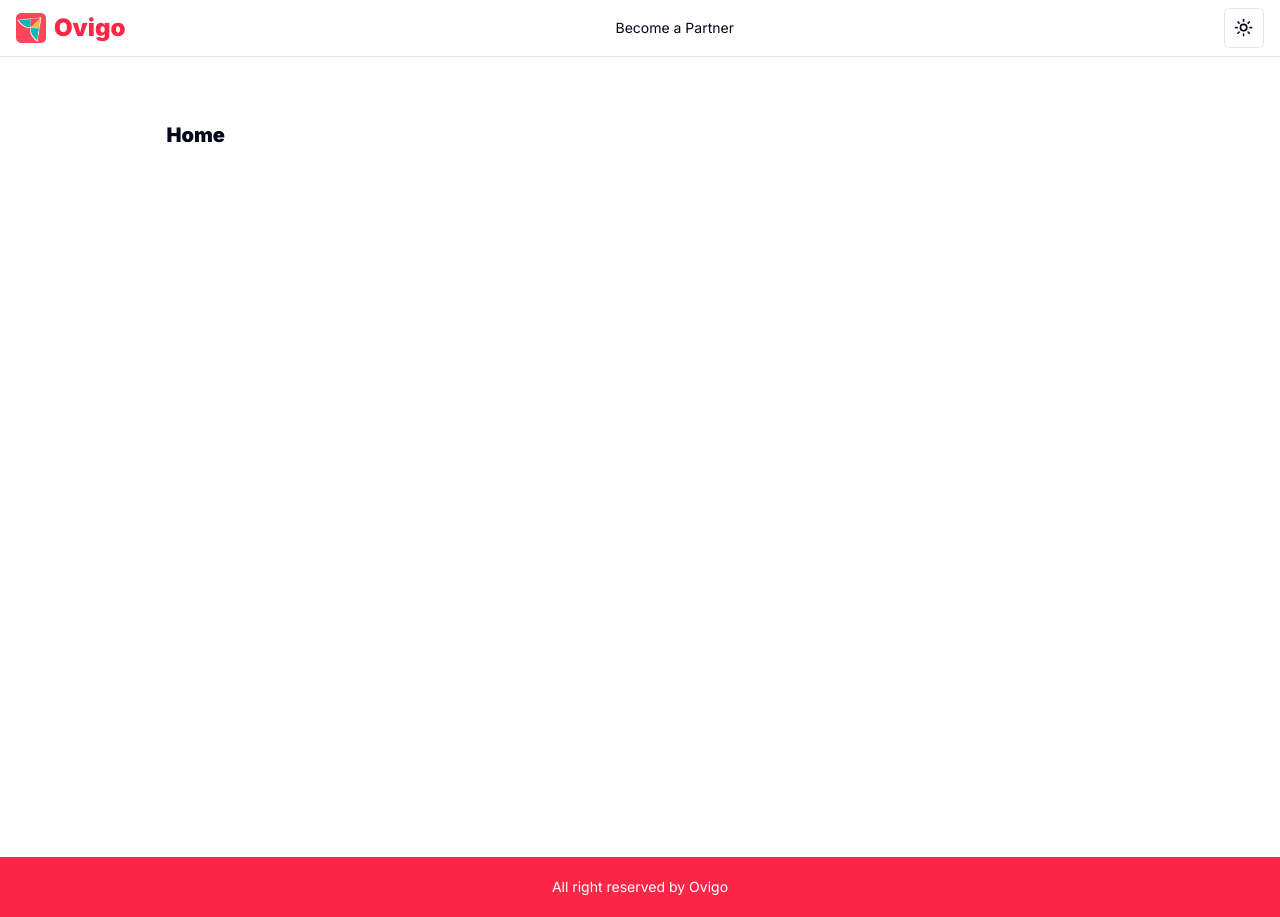
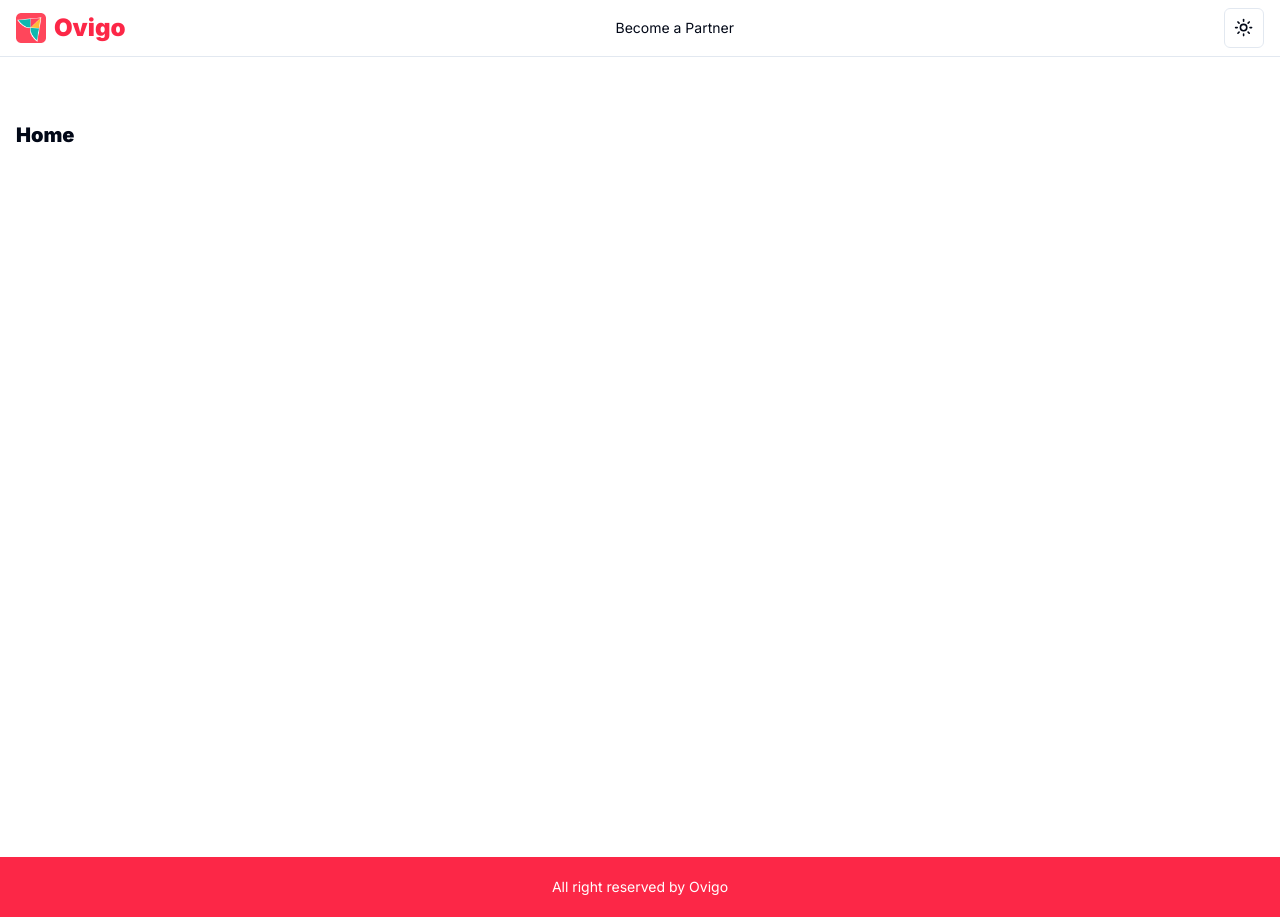
Before and after one commit to OvigoDevs/ovigo-partner-client, a Next.js app: page / in a window 1280 px wide. Built offline with nearby package versions, Linux system fonts and the light colour scheme.

Commit message:
comp-dev:: home: container change

```diff
--- a/src/app/page.js
+++ b/src/app/page.js
@@ -1,6 +1,6 @@
 const Home = () => {
   return (
-    <div className="container section-p min-h-screen">
+    <div className="container-d section-p min-h-screen">
       <h1 className="pb-10 text-xl font-black">Home</h1>
     </div>
   );
```
